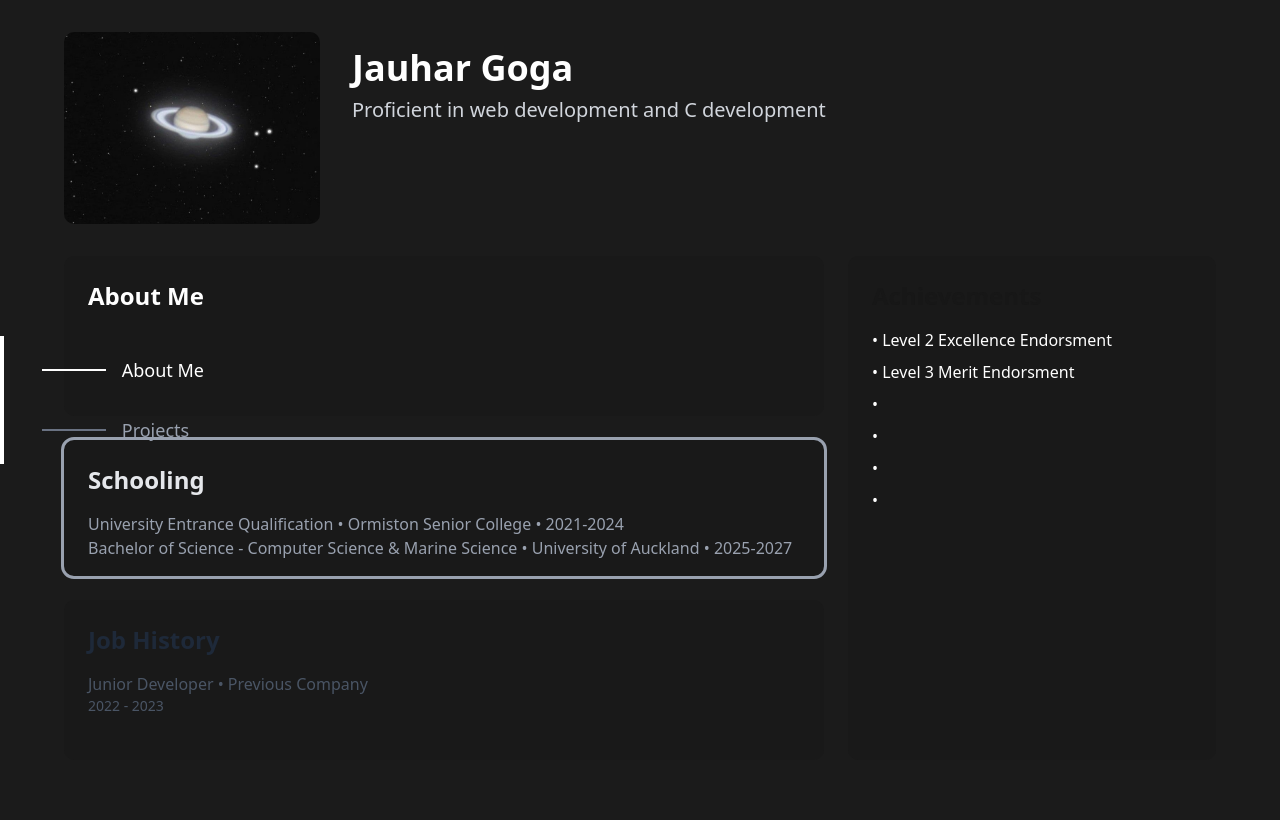
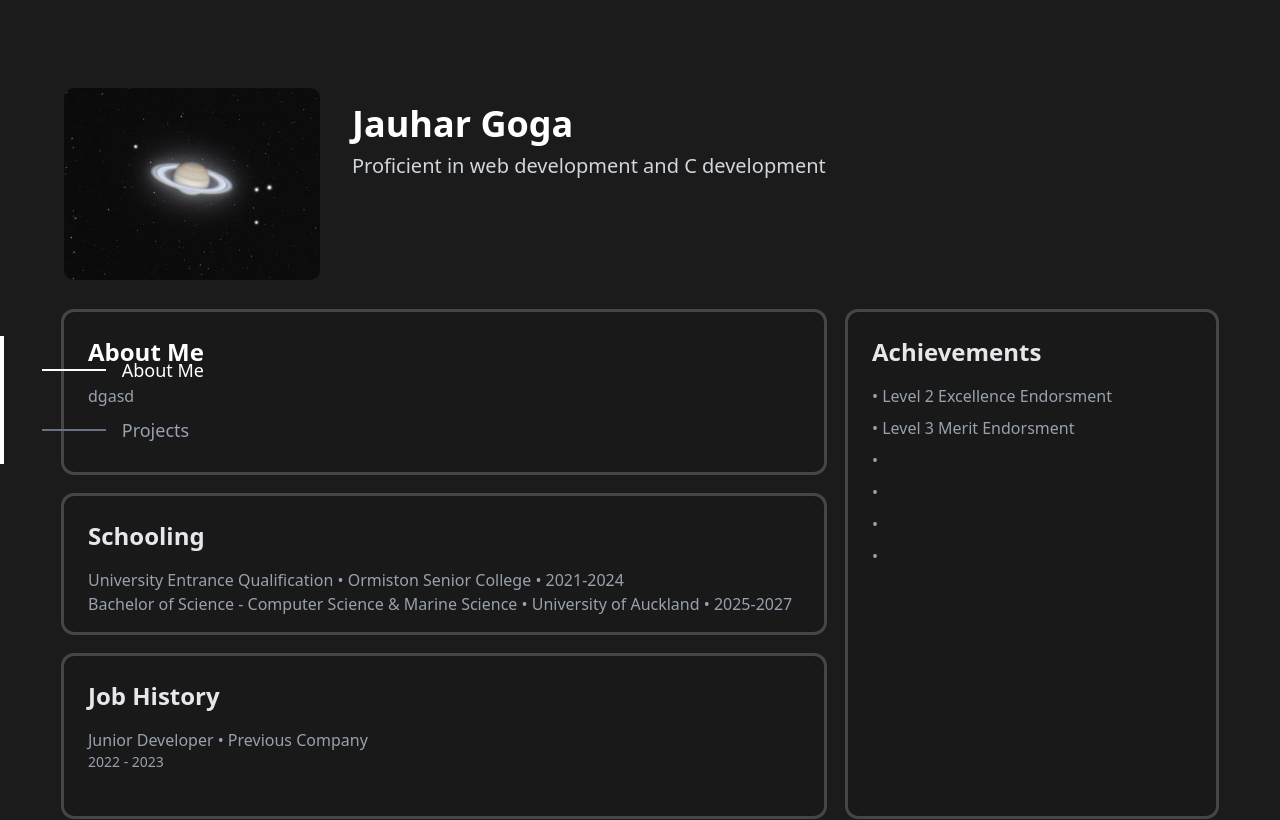
Before and after one commit to GogaIV/website-portfolio, a Next.js app: page /portfolio in a window 1280 px wide. Shown: the top 820 px of the page. Built offline with nearby package versions, Linux system fonts and the light colour scheme.

Commit message:
save point workng site

```diff
--- a/src/components/Pages/portfolio.tsx
+++ b/src/components/Pages/portfolio.tsx
@@ -14,7 +14,7 @@ const portfolio = () => {
       {/* Navigation bar */}
       <Navigation sections={sections} />
       {/* Encases the profile section */}
-      <div id="about" className="max-w-6xl mx-auto">
+      <div id="about" className="max-w-6xl mx-auto mt-14">
         <div className="flex items-start gap-8 mb-8">
           {
             // Profile picture - Needs to be replaced
@@ -42,11 +42,13 @@ const portfolio = () => {
         }
         <div className="grid grid-cols-1 lg:grid-cols-3 gap-6">
           <div className="lg:col-span-2">
-            <div className="bg-[#191919] rounded-lg p-6 h-40">
+            <div className="bg-[#191919] outline-solid outline-[#464646] rounded-lg p-6 h-40">
               <h2 className="text-2xl font-semibold text-white mb-4">
                 About Me
               </h2>
-              <div className="text-white"></div>
+              <div className="text-gray-400">
+                dgasd
+              </div>
             </div>
           </div>
 
@@ -54,11 +56,11 @@ const portfolio = () => {
             // Achievements
           }
           <div className="lg:col-span-1 lg:row-span-3">
-            <div className="bg-[#191919] rounded-lg p-6 h-full">
-              <h2 className="text-2xl font-semibold text-primary mb-4">
+            <div className="bg-[#191919] outline-solid outline-[#464646] rounded-lg p-6 h-full">
+              <h2 className="text-2xl text-gray-200 font-semibold mb-4">
                 Achievements
               </h2>
-              <div className="text-white">
+              <div className="text-gray-400">
                 <p className="mb-2">• Level 2 Excellence Endorsment</p>
                 <p className="mb-2">• Level 3 Merit Endorsment</p>
                 <p className="mb-2">•</p>
@@ -73,7 +75,7 @@ const portfolio = () => {
             // Schooling
           }
           <div className="lg:col-span-2">
-            <div className="bg-[#191919] outline-solid outline-gray-400 rounded-lg p-6 h-34">
+            <div className="bg-[#191919] outline-solid outline-[#464646] rounded-lg p-6 h-34">
               <h2 className="text-2xl font-semibold text-gray-200 mb-4">
                 Schooling
               </h2>
@@ -92,11 +94,11 @@ const portfolio = () => {
 
           {/* Job History */}
           <div className="lg:col-span-2">
-            <div className="bg-[#191919] rounded-lg p-6 h-40">
-              <h2 className="text-2xl font-semibold text-gray-800 mb-4">
+            <div className="bg-[#191919] outline-solid outline-[#464646] rounded-lg p-6 h-40">
+              <h2 className="text-2xl font-semibold text-gray-200 mb-4">
                 Job History
               </h2>
-              <div className="text-gray-600">
+              <div className="text-gray-400">
                 {/* What a job section looks like start */}
                 <div>
                   <p className="font-medium">
--- a/src/components/projects.tsx
+++ b/src/components/projects.tsx
@@ -4,7 +4,7 @@ import React from "react";
 
 const Projects = () => {
   return (
-    <div id="projects" className="mb-400 mt-700">
+    <div id="projects" className="mb-400 mt-18">
       <div className="bg-[#191919] rounded-lg p-6">
         <h2 className="text-2xl font-semibold text-white mb-6">Projects</h2>
         <div className="max-h-96 overflow-y-auto pr-2">
```
